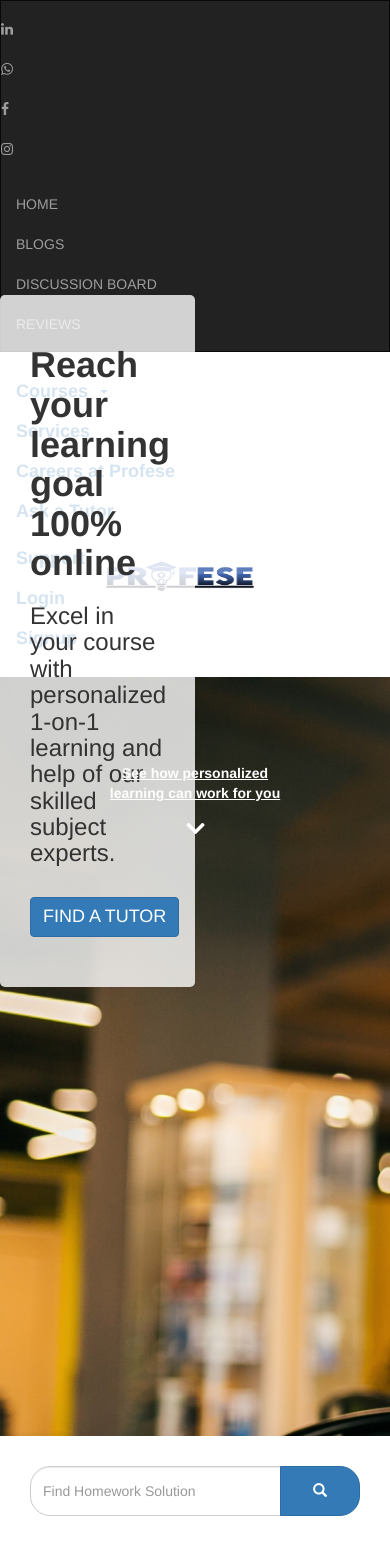
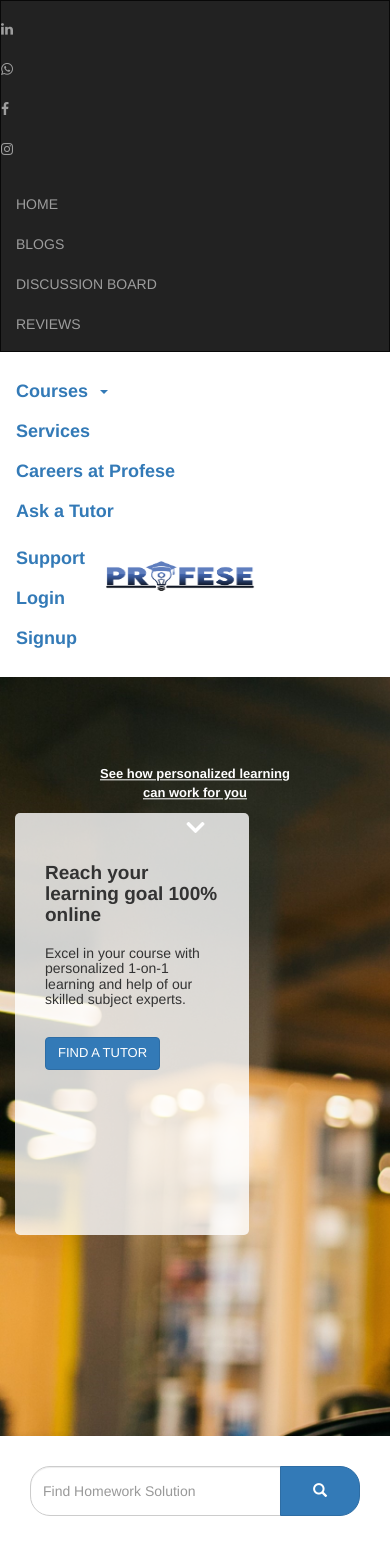
Before and after one commit to Proeduc/profese, a React (Create React App) app: page / in a window 390 px wide. Shown: the top 1568 px of the page. Built offline with nearby package versions, Linux system fonts and the light colour scheme; no server answers.

Commit message:
some changes in home page

```diff
--- a/src/components/Home/Home.css
+++ b/src/components/Home/Home.css
@@ -12,9 +12,9 @@
   background-repeat: no-repeat;
 }
 .home_banner {
-  position: absolute;
+  position: relative;
   left: 0;
-  top: 35%;
+  top: 18%;
   background-color: rgba(255, 255, 255, 0.8);
   padding: 30px;
   min-height: 30vh;
@@ -27,7 +27,7 @@
 /* .home_banner h3 {
   font-family: 'Oxygen', sans-serif;
 } */
-.home_banner button {
+.home__banner__btn {
   font-size: large;
   margin: 20px 0 20px 0;
 }
@@ -138,4 +138,25 @@
   .search{
     min-height: 10vh;
   }
+  .home_banner{
+    top: 18%;
+    height: 50vh;
+    width: 60vw;
+  }
+  .home_banner h1{
+    font-size: 19px;
+  }
+  .home_banner h3{
+    font-size: 14px;
+  }
+  .reviews__home{
+    margin: 0px;
+    margin-top: 20px;
+  }
+  .home__banner__btn{
+    font-size: small;
+  }
+  .home__down__text, .home_btn_down{
+    font-size: small;
+  }
 }
--- a/src/components/Home/Home.js
+++ b/src/components/Home/Home.js
@@ -18,11 +18,11 @@ function Home() {
                 Excel in your course with personalized 1-on-1 learning and help
                 of our skilled subject experts.
               </h3>
-              <button className="btn btn-primary">FIND A TUTOR</button>
+              <button className="btn btn-primary home__banner__btn">FIND A TUTOR</button>
             </div>
           </Slide>
           <div className="home_down">
-            <p>See how personalized learning can work for you</p>
+            <p className="home__down__text">See how personalized learning can work for you</p>
             <button
               className="home_btn_down"
               onClick={() => {
```
